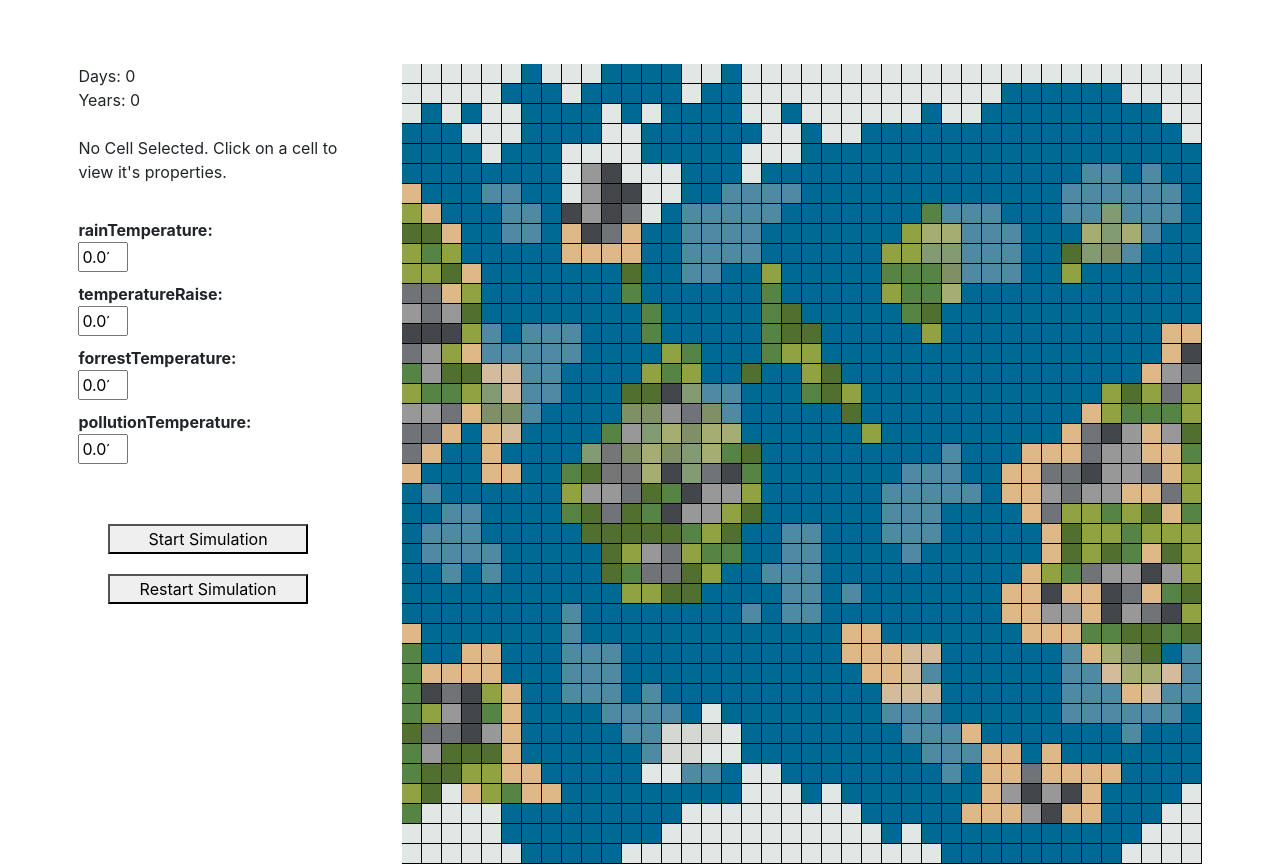
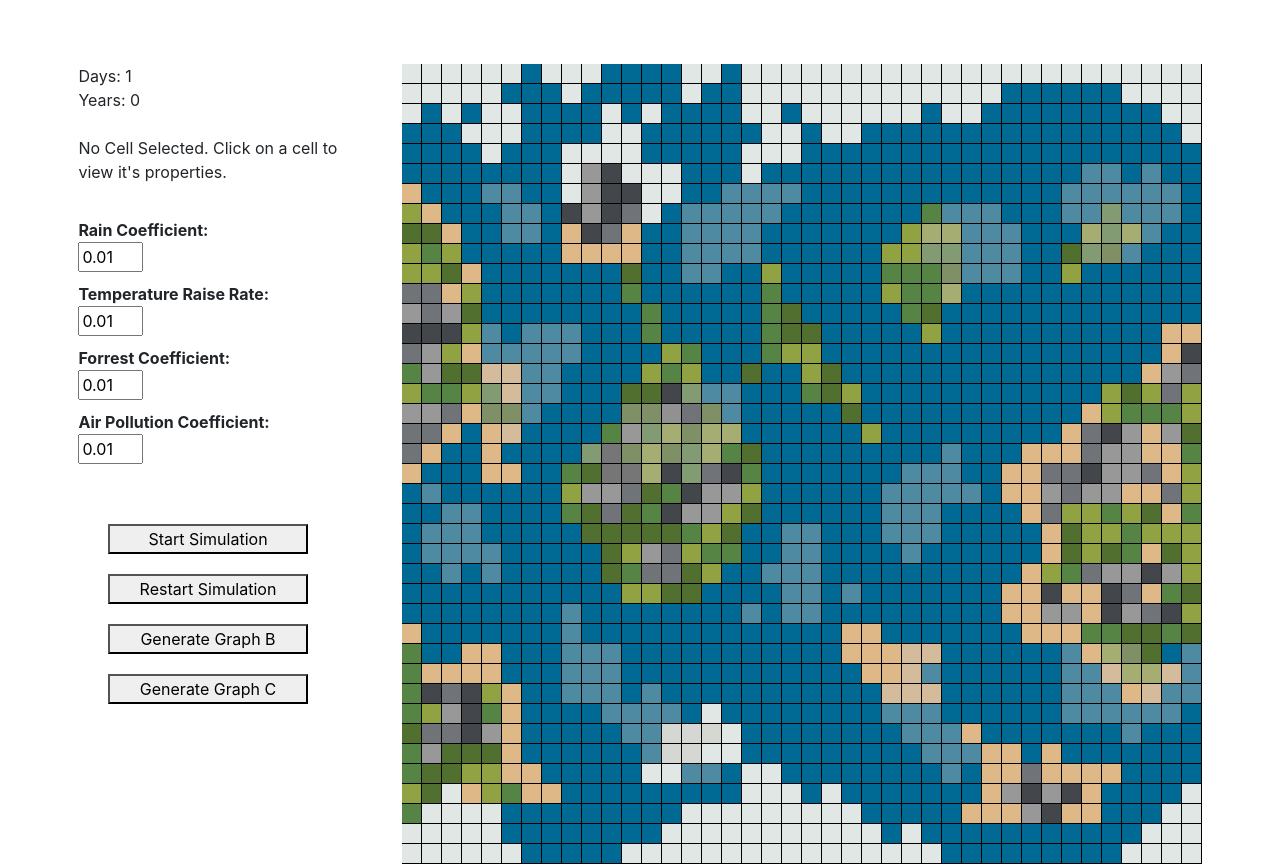
Before and after one commit to gal1419/Biological-Computation, a React (Create React App) app: page / in a window 1280 px wide. Shown: the top 865 px of the page. Built offline with nearby package versions, Linux system fonts and the light colour scheme.

Commit message:
add graphs

```diff
--- a/package.json
+++ b/package.json
@@ -9,7 +9,8 @@
     "popper.js": "^1.14.4",
     "react": "^16.6.0",
     "react-dom": "^16.6.0",
-    "react-scripts": "2.1.0"
+    "react-scripts": "2.1.0",
+    "recharts": "^1.3.6"
   },
   "scripts": {
     "start": "react-scripts start",
--- a/src/Grid.css
+++ b/src/Grid.css
@@ -37,7 +37,7 @@ span {
 }
 
 input {
-    width: 50px;
+    width: 65px;
 }
 
 button {
--- a/src/Grid.js
+++ b/src/Grid.js
@@ -1,9 +1,10 @@
 import React from 'react';
 import configuration from './conf';
+import _ from 'lodash';
 import './Grid.css';
 import Cell from './Cell';
+import {LineChart, YAxis, XAxis, CartesianGrid, Line, Tooltip, Legend} from 'recharts';
 import gridUtils from './services/GridUtils';
-import { VirtualTimeScheduler } from 'rxjs';
 
 class Grid extends React.Component {
 
@@ -15,23 +16,22 @@ class Grid extends React.Component {
     this.state = Object.assign({
       grid: gridUtils.initGrid(40),
       gridSize: 40,
-      speed: 250,
-      days: 0,
+      speed: 100,
+      days: 1,
       selectedCell: null,
       isRunning: false,
       showHeatMap: false,
       showRain: false,
       showClouds: true,
       showEarth: true,
+      showGraph: false,
     }, { temperatureValues: configuration.temperature })
   }
 
   start = () => {
-    this.timerID = undefined;
-
-    this.timerID = setInterval(
+      this.timerID = setInterval(
       () => this.setState({
-        grid: gridUtils.calculateNextGeneration(this.state.grid),
+        grid: gridUtils.calculateNextGeneration(this.state.grid, this.state.days + 1),
         days: this.state.days + 1,
         isRunning: true
       }),
@@ -40,6 +40,8 @@ class Grid extends React.Component {
   }
 
   stop = () => {
+    clearInterval(this.timerID);
+    clearInterval(this.graphTimerId);
     this.setState({
       isRunning: false
     })
@@ -48,7 +50,9 @@ class Grid extends React.Component {
 
   restart = () => {
     this.stop();
+    this.restartValues();
     this.setState({
+      days: 0,
       grid: gridUtils.initGrid(40)
     })
   }
@@ -89,13 +93,46 @@ class Grid extends React.Component {
   }
 
   onInputChange = (event) => {
-    let temperature = {};
-    let temp = parseFloat(event.target.value);
-    temperature[event.target.name] = temp;
+    let newValue = parseFloat(event.target.value);
+    const clonedValue = _.cloneDeep(this.state.temperatureValues);
+    clonedValue[event.target.name].value = newValue;
     this.setState({
-      temperatureValues: Object.assign(this.state.temperatureValues, temperature)
+      temperatureValues: clonedValue
     });
-    configuration.temperature[event.target.name] = temp;
+    configuration.temperature[event.target.name].value = newValue;
+  }
+
+  restartValues = () => {
+    const clonedValue = _.cloneDeep(this.state.temperatureValues);
+    Object.keys(clonedValue).forEach(key => clonedValue[key].value = 0.01)
+    this.setState({
+      temperatureValues: clonedValue
+    });
+    Object.keys(configuration.temperature).forEach(key => configuration.temperature[key].value = 0.01);
+  }
+
+  generateGraphB = () => {
+    const airPollution = 'pollutionTemperature';
+    console.log(this);
+    this.restart();
+    this.start();
+
+    this.graphTimerId = setInterval(
+      () => {
+        const event = {
+          target: {
+            name: airPollution,
+            value: this.state.temperatureValues[airPollution].value + 0.0005
+          }
+        }
+        this.onInputChange(event);
+      },
+      100)
+  }
+
+  generateGraphB = () => {
+    this.restart();
+    this.start();
   }
 
   createGrid = () => {
@@ -140,12 +177,14 @@ class Grid extends React.Component {
             <br />
             {Object.keys(this.state.temperatureValues).map((key) => {
               return <div key={key} style={{ marginTop: '10px' }}>
-                <div style={{display: 'inline-block', width: '200px', marginRight: '10px'}}><strong>{`${key}: `}</strong></div> <input type='number' min='0.01' max='1' step='0.01' name={key} onChange={this.onInputChange.bind(this)} defaultValue={this.state.temperatureValues[key]}></input>
+                <div style={{display: 'inline-block', width: '200px', marginRight: '10px'}}><strong>{`${this.state.temperatureValues[key].displayName}: `}</strong></div> <input type='number' min='0.01' max='1' step='0.005' name={key} onChange={this.onInputChange.bind(this)} value={this.state.temperatureValues[key].value}></input>
               </div>
             })}
           </div>
           <button onClick={!this.state.isRunning ? this.start : this.stop} className='start-button'>{!this.state.isRunning ? 'Start Simulation' : 'Stop Simulation'}</button>
           <button onClick={this.restart} className='start-button'>Restart Simulation</button>
+          <button onClick={this.generateGraphB} className='start-button'>Generate Graph B</button>
+          <button onClick={this.generateGraphC} className='start-button'>Generate Graph C</button>
         </div>
         <div className='grid-section'>
           <div className='grid'>
@@ -158,6 +197,22 @@ class Grid extends React.Component {
             <button onClick={this.toggleRain}>Toggle Rain</button>
           </div>
         </div>
+        {this.showGraph && this.state.days >= 365 && <div className='charts'>
+        <div>Value across 1 year</div>
+          <LineChart width={1400} height={800} data={configuration.graphValues}>
+          <XAxis dataKey="day"/>
+          <YAxis/>
+          <CartesianGrid strokeDasharray="3 3"/>
+          <Tooltip/>
+          <Legend />
+          <Line type="monotone" label='Temperature' dataKey="temperature" stroke="#8884d8" activeDot={{r: 8}}/>
+          <Line type="monotone" label='Air Pollution' dataKey="airPollution" stroke="#82ca9d" />
+          <Line type="monotone" label='Rainy Days' dataKey="rain" stroke="#4286f4" />
+        </LineChart>
+        </div>}
+        {this.showGraph && this.state.days < 365 && <div>
+          Grpahs Will Be Displayed HERE. Wait for 1 Year to pass...
+        </div>}
       </div>
     );
   }
--- a/src/conf.js
+++ b/src/conf.js
@@ -41,11 +41,24 @@ const configuration = {
         811, 771, 732, 656, 655, 654, 693, 692, 691, 769, 810, 1233, 1236, 1238, 1237, 1235, 1234, 1274, 1275, 1277, 1278, 1239, 1279, 1273, 1313, 1314, 1316,
         1356, 1317, 1318, 1199, 1196, 1193, 1195, 1315, 244, 245, 325, 326, 286, 285, 961, 883, 1004, 1002, 963, 964, 841, 921, 922, 962, 882, 923],
     temperature: {
-        rainTemperature: 0.01,
-        temperatureRaise: 0.01,
-        forrestTemperature: 0.01,
-        pollutionTemperature: 0.01
-    }
+        rainTemperature: {
+            value: 0.01,
+            displayName: 'Rain Coefficient'
+        },
+        temperatureRaise: {
+            value: 0.01,
+            displayName: 'Temperature Raise Rate'
+        },
+        forrestTemperature: {
+            value: 0.01,
+            displayName: 'Forrest Coefficient'
+        },
+        pollutionTemperature: {
+            value: 0.01,
+            displayName: 'Air Pollution Coefficient'
+        }
+    },
+    graphValues: []
 }
 
 export default configuration;
--- a/src/services/gridUtils.js
+++ b/src/services/gridUtils.js
@@ -17,13 +17,15 @@ class GridUtils {
             for (let j = 0; j < gridSize; j++) {
                 const cellIndex = (i * gridSize) + j;
                 const type = this.getCellType(cellIndex);
+                const temperature = this.getTemperature(i, gridSize);
                 const isIce = type === 'ice';
 
                 const initObj = Object.assign({}, {
                     id: cellIndex,
                     type: this.getCellType(cellIndex),
                     isCloud: this.isCloud(cellIndex),
-                    temperature: this.getTemperature(i, gridSize),
+                    temperature: temperature,
+                    initialTemperature: temperature,
                 }, isIce && { iceLevel: 50 });
 
                 grid[i][j] = Object.assign(
@@ -32,6 +34,7 @@ class GridUtils {
                     initObj.isCloud && { isRaining: this.getIsRaining() })
             }
         }
+        this.graphBuilder(grid, 1);
         return grid;
     }
 
@@ -95,7 +98,7 @@ class GridUtils {
         return `cell ${type}`;
     }
 
-    calculateNextGeneration = (grid) => {
+    calculateNextGeneration = (grid, day) => {
         const gridSize = grid.length;
         const newGrid = new Array(gridSize);
 
@@ -106,6 +109,7 @@ class GridUtils {
                 const oldCell = grid[i][j];
                 const isCloud = this.computeCloudCell(i, j, grid);
                 const neighbors = this.getNeighbors(i, j, grid);
+                const airPollution = oldCell.airPollution;
 
                  newCell = Object.assign(oldCell, {
                     isCloud,
@@ -120,21 +124,27 @@ class GridUtils {
                 });
 
                 if (oldCell.iceLevel) {
-                    newCell.iceLevel = this.computeIceLevel(oldCell.iceLevel, oldCell.temperature);;
+                    newCell.iceLevel = this.computeIceLevel(newCell.temperature, oldCell);;
 
                     if (newCell.iceLevel === 0) {
                         newCell.type = 'sea';
                         delete newCell.iceLevel;
                     }
                 }
+
+                if (airPollution) {
+                    newCell.newAirPollution = configuration.temperature.pollutionTemperature.value + (airPollution / 1000);
+                }
+
                 newGrid[i][j] = newCell;
             }
         }
+        this.graphBuilder(newGrid, day);
         return newGrid;
     }
 
-    computeIceLevel = (iceLevel, temperature) => {
-        return temperature > 0 ? iceLevel - 1 : iceLevel;
+    computeIceLevel = (newTemp, oldCell) => {
+        return newTemp - oldCell.initialTemperature > 2 ? oldCell.iceLevel - 1 : oldCell.iceLevel;
     }
 
     computeCloudCell = (i, j, grid) => {
@@ -143,14 +153,22 @@ class GridUtils {
     }
 
     computeNewTemperature = (currentTemp, cellNeighbors, airPollution, isForrest, isRaining) => {
-        const hasHigherTemp = _.some(cellNeighbors, (neighbor) => {
-            return Math.abs(neighbor.temperature - currentTemp) > 2;
+        const neighborsSumTemp = _.sumBy(cellNeighbors, (neighbor) => {
+            return neighbor.temperature;
         });
+        const tempAverage =  neighborsSumTemp / cellNeighbors.length;
+        let tempReducers = isForrest ? configuration.temperature.forrestTemperature.value : 0;
+        tempReducers +=  isRaining ? configuration.temperature.rainTemperature.value : 0;
 
-        const tempWithAirPollution = airPollution ? currentTemp + (airPollution / 1000) + configuration.temperature.pollutionTemperature : currentTemp;
-        const tempWithRain = isRaining ? tempWithAirPollution - configuration.temperature.rainTemperature : tempWithAirPollution;
-        const tempWithForrest = isForrest ? tempWithRain - configuration.temperature.forrestTemperature : tempWithRain;
-        return hasHigherTemp ? tempWithForrest + configuration.temperature.temperatureRaise : tempWithForrest;
+        let tempRaisers = airPollution ? configuration.temperature.pollutionTemperature.value + (airPollution / 1000) : 0;
+
+        if (tempAverage  - currentTemp <= 0) {
+            tempReducers += configuration.temperature.temperatureRaise.value;
+        } else {
+            tempRaisers += configuration.temperature.temperatureRaise.value;
+        }
+
+        return currentTemp - tempReducers + tempRaisers;
     }
 
     getNeighbors = (x, y, grid) => {
@@ -160,6 +178,20 @@ class GridUtils {
     }
 
     getFromGrid = (grid, x, y) => (grid[x] || [])[y];
+
+    graphBuilder = (grid, day) => {
+        const flattenGrid = _.flattenDeep(grid);
+        const temperature = _.meanBy(flattenGrid, 'temperature');
+        const airPollution = _.meanBy(flattenGrid, 'newAirPollution');
+        const rain = _.sumBy(flattenGrid, cell => cell.isRaining ? 1 : 0);
+
+       configuration.graphValues.push({
+           day,
+           temperature,
+           airPollution,
+           rain
+       });
+    }
 }
 
 export default new GridUtils();
```
Also changed, not shown: 1 other file (tests, documents, lock files or other folders).
